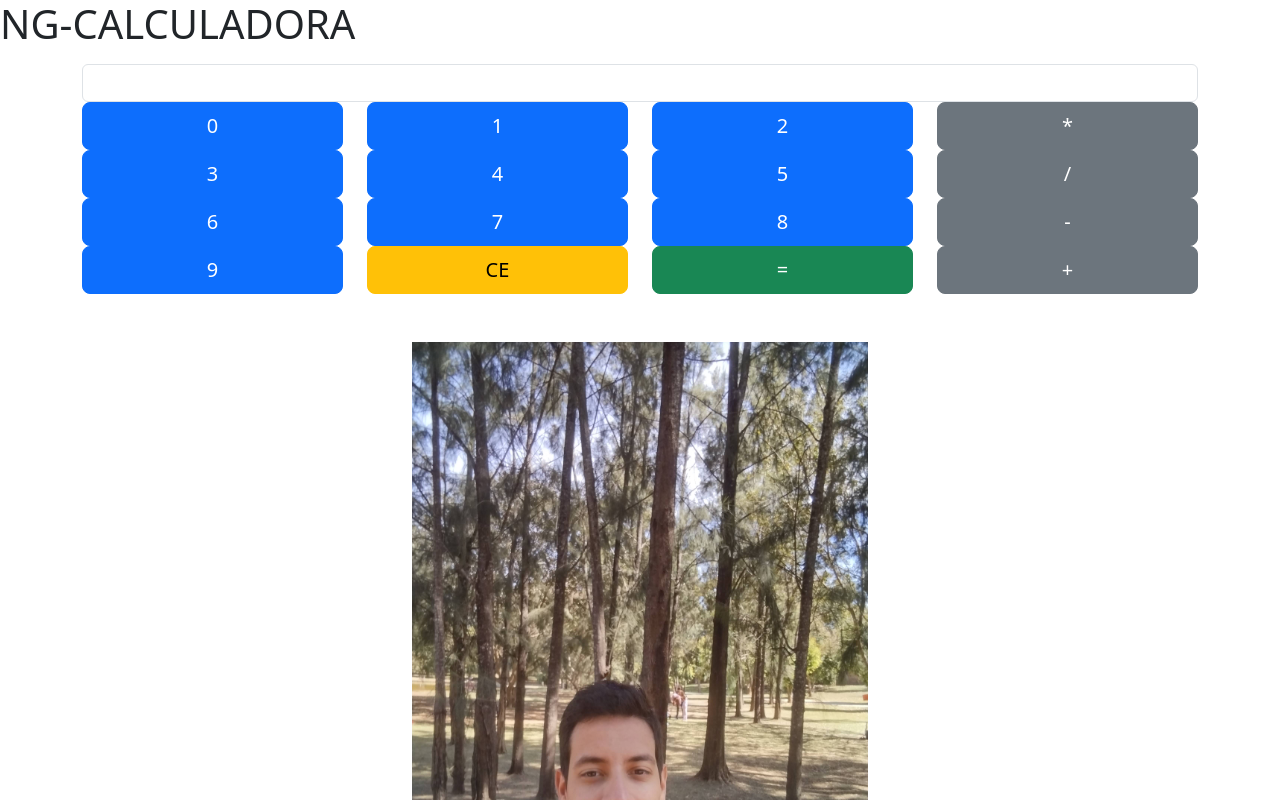
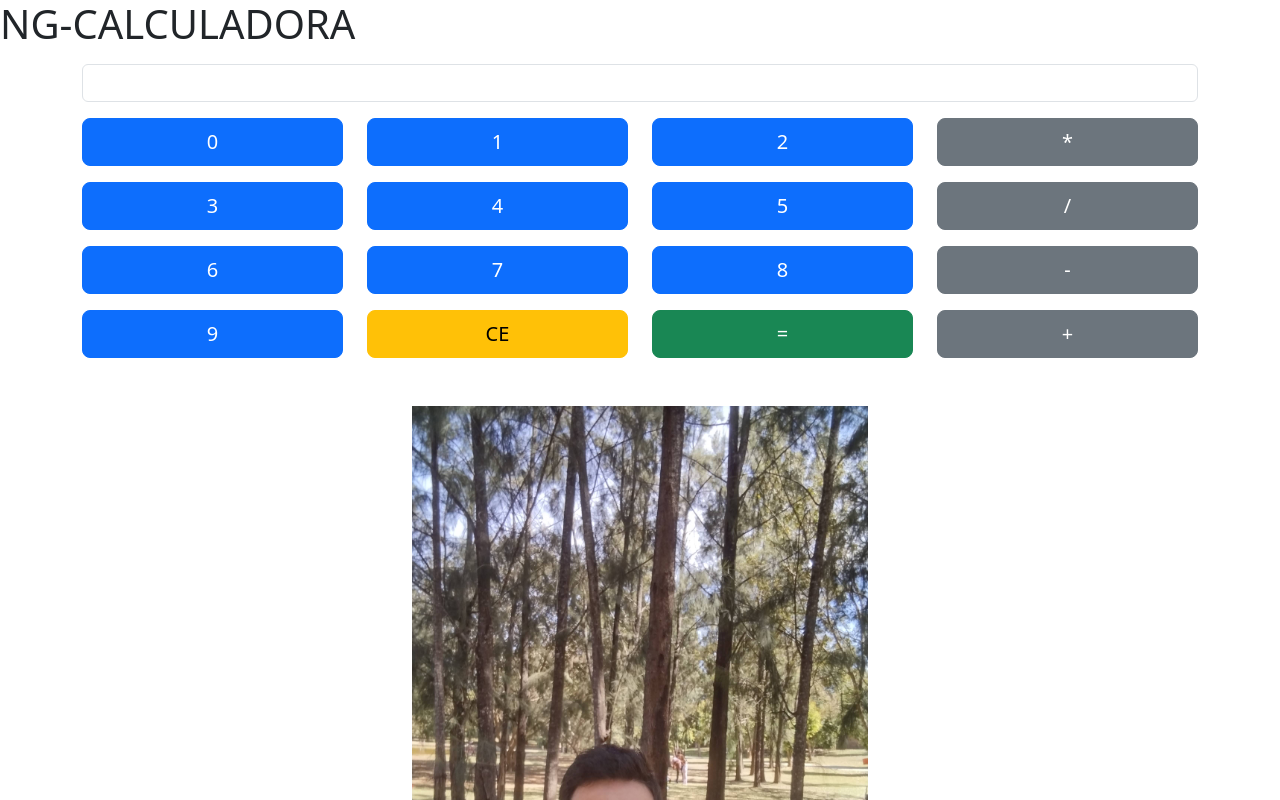
Before and after one commit to bomfim1209/NG-CALCULADORA, an Angular app: page / in a window 1280 px wide. Shown: the top 800 px of the page. Built offline with nearby package versions, Linux system fonts and the light colour scheme.

Commit message:
ajuste bootstrap

```diff
--- a/src/app/teclado/teclado.component.html
+++ b/src/app/teclado/teclado.component.html
@@ -8,7 +8,8 @@
                 </div>
             </form>
         </div>
-
+    </div>
+    <div class="row mt-3">
         <div class="col-3 d-grid">
             <button type="button" (click)="clicar( '0' )" class="btn btn-primary btn-lg btn-block"
                 tooltip="Tecla 0">0</button>
@@ -28,7 +29,8 @@
             <button type="button" (click)="clicar( '*' )" class="btn btn-secondary btn-lg btn-block"
                 tooltip="Tecla *">*</button>
         </div>
-
+    </div>
+    <div class="row mt-3">
         <div class="col-3 d-grid">
             <button type="button" (click)="clicar( '3' )" class="btn btn-primary btn-lg btn-block"
                 tooltip="Tecla 3">3</button>
@@ -48,6 +50,8 @@
             <button type="button" (click)="clicar( '/' )" class="btn btn-secondary btn-lg btn-block"
                 tooltip="Tecla %">/</button>
         </div>
+    </div>
+    <div class="row mt-3">
 
         <div class="col-3 d-grid">
             <button type="button" (click)="clicar( '6' )" class="btn btn-primary btn-lg btn-block"
@@ -68,7 +72,8 @@
             <button type="button" (click)="clicar( '-' )" class="btn btn-secondary btn-lg btn-block"
                 tooltip="Tecla -">-</button>
         </div>
-
+    </div>
+    <div class="row mt-3">
         <div class="col-3 d-grid">
             <button type="button" (click)="clicar( '9' )" class="btn btn-primary btn-lg btn-block"
                 tooltip="Tecla 9">9</button>
@@ -88,7 +93,5 @@
             <button type="button" (click)="clicar( '+' )" class="btn btn-secondary btn-lg btn-block"
                 tooltip="Tecla +">+</button>
         </div>
-
-
     </div>
 </div>
```
